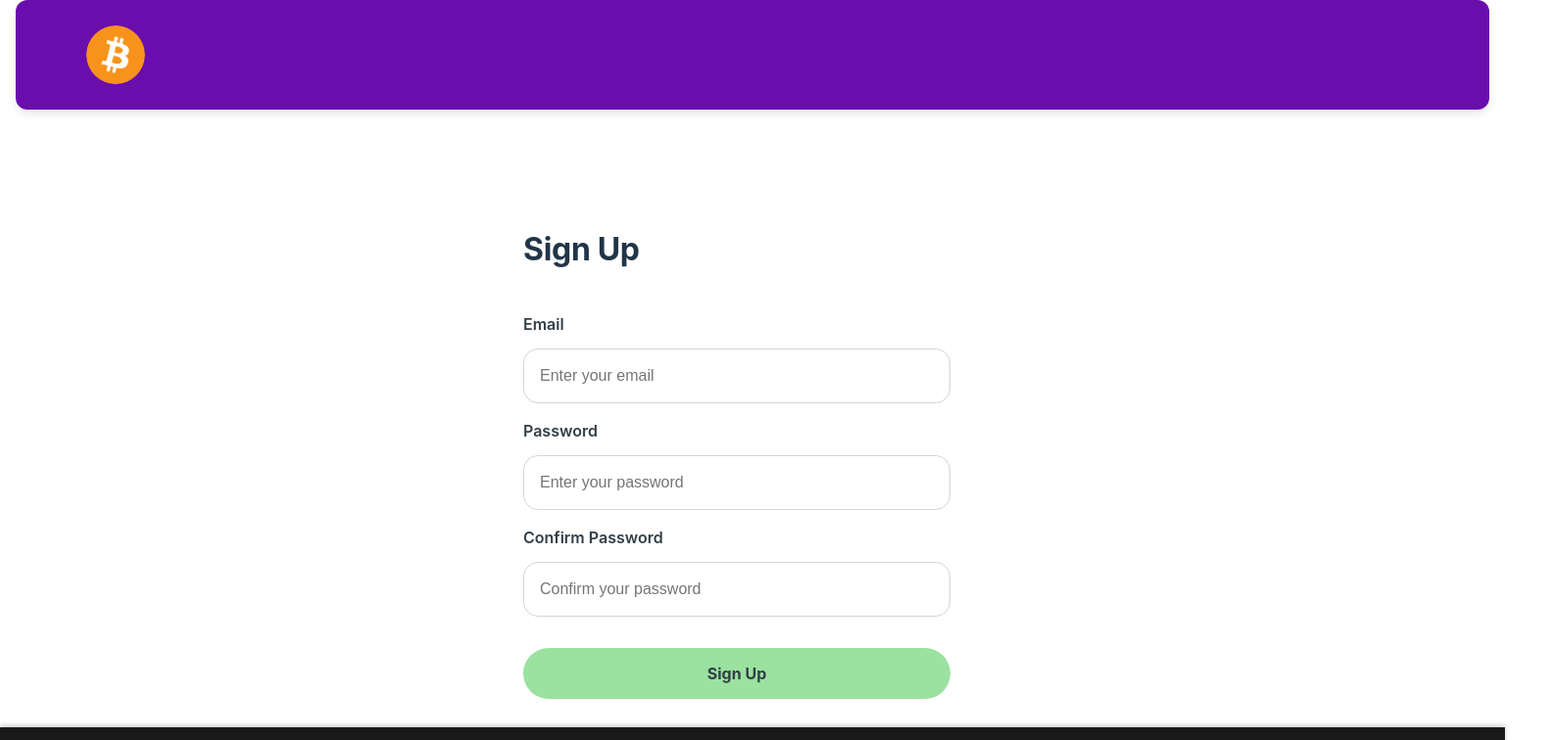
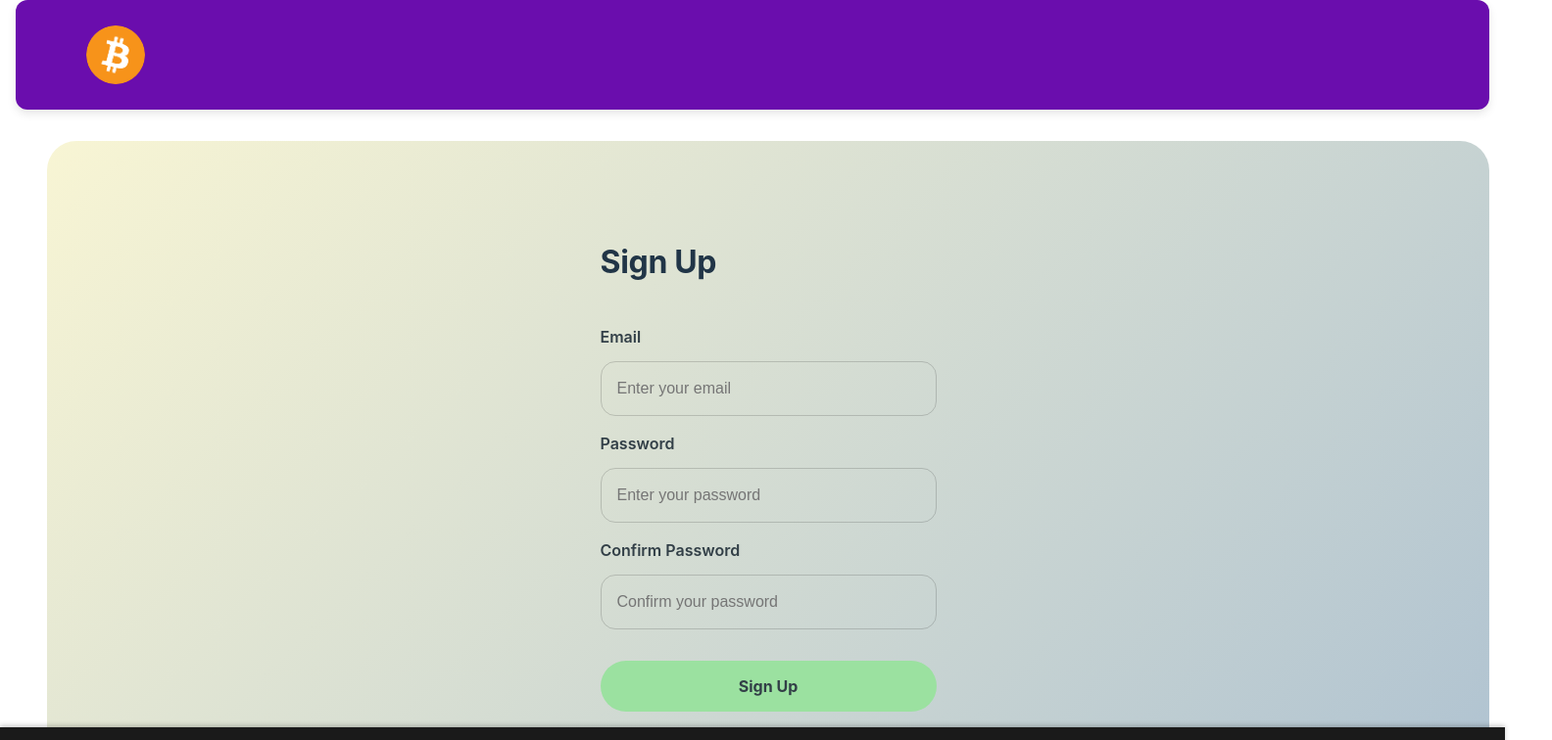
Before and after one commit to DmytroK-goit/financial-analyst, a React (Vite) app: page /signup in a window 1536 px wide. Shown: the top 756 px of the page at 98% size, 1584 px wide, since content can reach past the window. Built offline with nearby package versions, Linux system fonts and the light colour scheme.

Commit message:
bg color

```diff
--- a/src/pages/SignInPage.module.css
+++ b/src/pages/SignInPage.module.css
@@ -20,7 +20,7 @@
   margin: 0;
   align-items: center;
   justify-content: center;
-  background-color: #f7f9fc;
+  background: linear-gradient(135deg, #f8f5d4, #adc1d1);
   border-radius: 30px;
   /* height: calc(100vh - 64px); */
 }
--- a/src/pages/SignUpPage.module.css
+++ b/src/pages/SignUpPage.module.css
@@ -1,8 +1,8 @@
 .container {
-  min-width: 320px;
-  max-width: 375px;
+  /* min-width: 320px; */
+  /* max-width: 375px; */
   margin: 0 auto;
-  height: 100vh;
+  /* height: 100vh; */
   padding: 16px;
 }
 
@@ -13,7 +13,7 @@
 }
 .sign-up-form {
   position: relative;
-  /* background-color: #f7f9fc; */
+  background: linear-gradient(135deg, #f8f5d4, #adc1d1);
   flex-direction: column;
   display: flex;
   margin: 0;
@@ -253,8 +253,8 @@
     font-size: 24px;
   }
   .form-wrapper {
-    width: 436px;
-    height: 506px;
+    width: 100%;
+    /* height: 506px; */
     padding: 32px;
 
     height: calc(100vh - 64px);
@@ -276,7 +276,7 @@
 @media screen and (min-width: 1440px) {
   .container {
     min-width: 1440px;
-    height: 100vh;
+    /* height: 100vh; */
     width: 100%;
     flex-direction: row;
     gap: 32px;
@@ -293,22 +293,22 @@
     display: flex;
     align-items: center;
     justify-content: center;
-    width: 1440px;
+    /* width: 1440px; */
     width: 100%;
     flex-direction: row;
     /* gap: 32px; */
   }
 
   .sign-up-form {
-    width: 672px;
-    height: 736px;
+    width: 100%;
+    /* height: 736px; */
     margin-right: 32px;
   }
 
   .form-wrapper {
-    width: 436px;
-    margin-top: 74px;
-    margin-bottom: 100px;
+    /* width: 436px; */
+    /* margin-top: 74px; */
+    /* margin-bottom: 100px; */
   }
   .sign-up-page .advantages-container {
     display: block;
```
